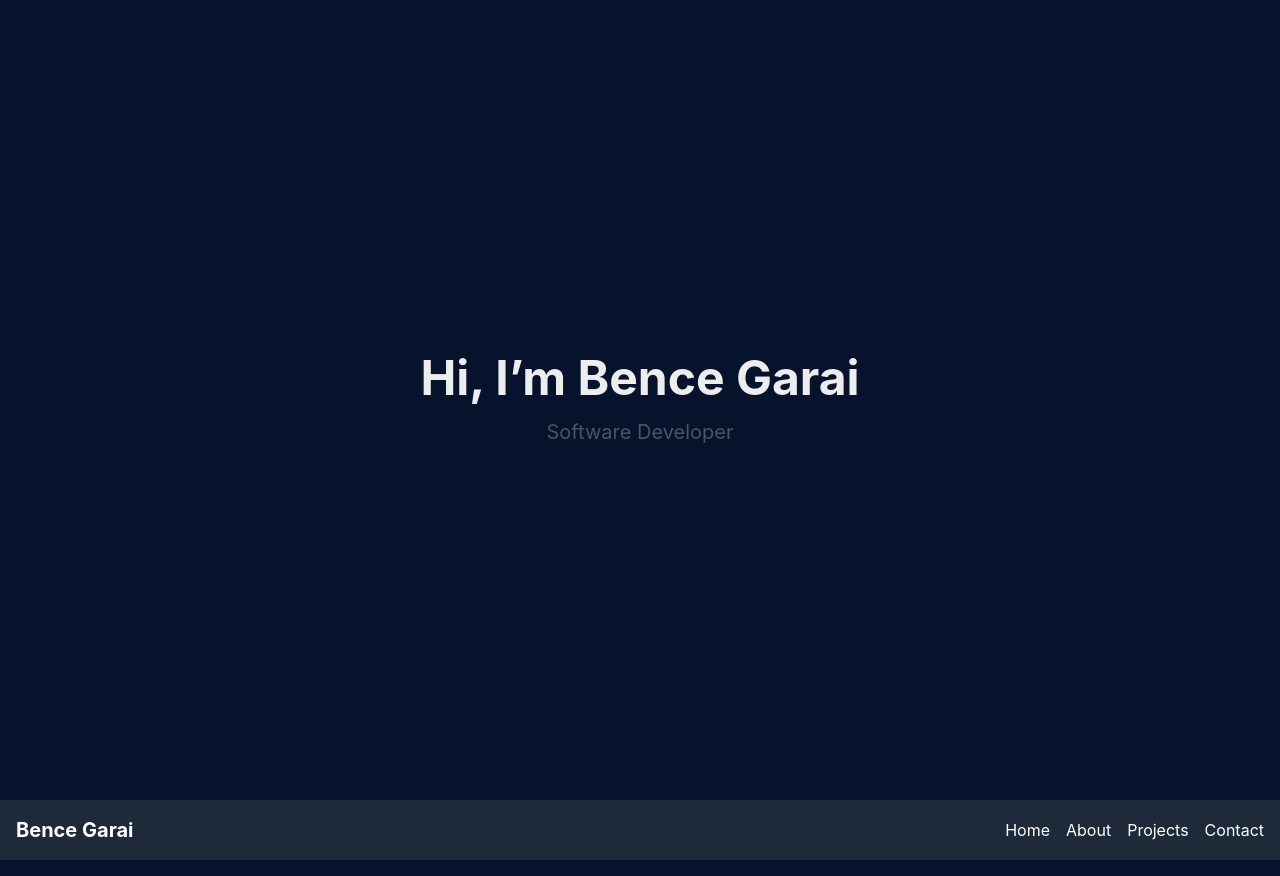
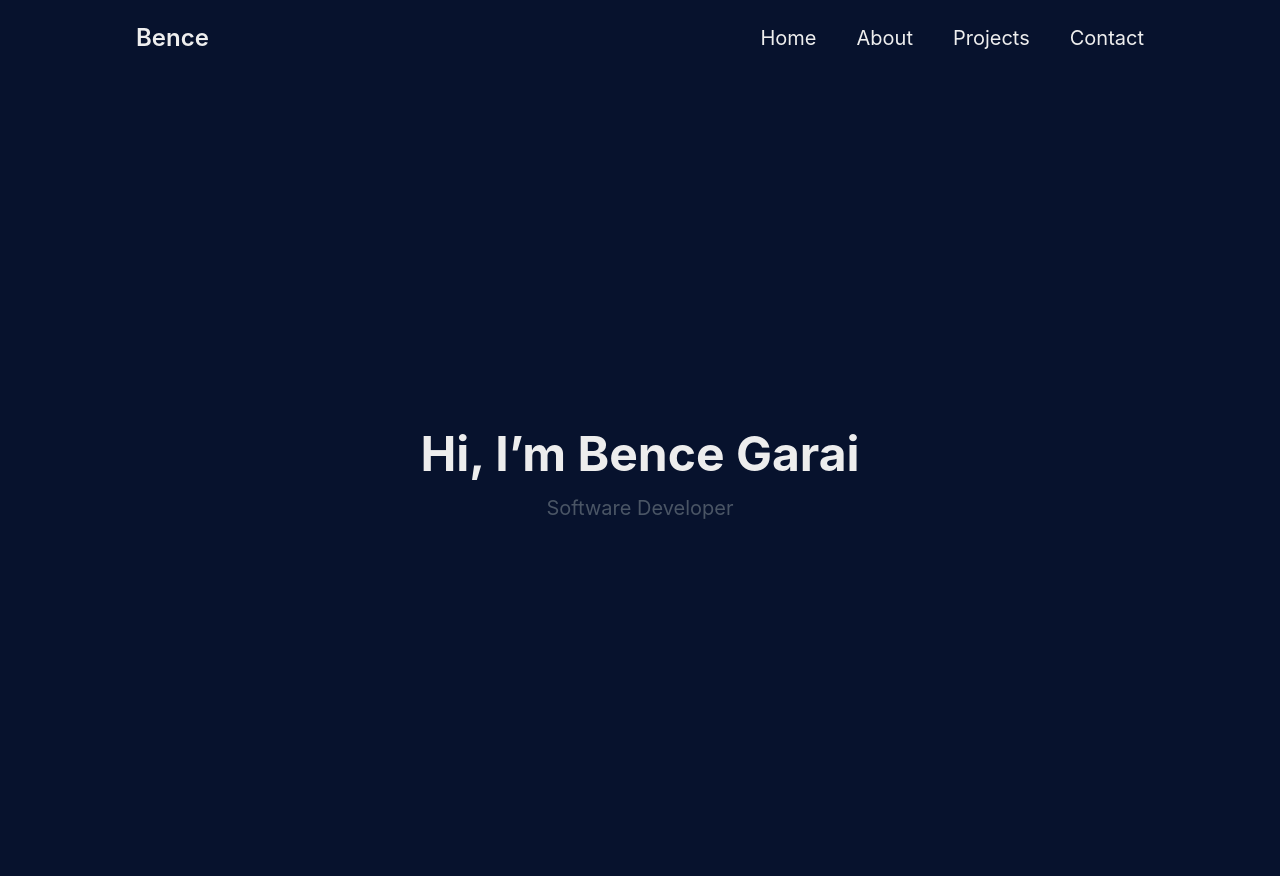
Before and after one commit to BenceGarai/portfolio, a Next.js app: page / in a window 1280 px wide. Built offline with nearby package versions, Linux system fonts and the light colour scheme.

Commit message:
Update navbar

```diff
--- a/src/app/layout.tsx
+++ b/src/app/layout.tsx
@@ -27,8 +27,8 @@ export default function RootLayout({
     <html lang="en">
       <body
         className={`${geistSans.variable} ${geistMono.variable} antialiased`}>
+        <Navbar />
         {children}
-        <Navbar />
       </body>
     </html>
   );
--- a/src/components/ui/navbar.tsx
+++ b/src/components/ui/navbar.tsx
@@ -1,27 +1,36 @@
+"use client";
 import Link from "next/link";
 
 export default function Navbar() {
   return (
-    <nav className="flex justify-between items-center p-4 bg-gray-800 text-white">
-      <div className="text-xl font-bold">Bence Garai</div>
-      <ul className="flex space-x-4">
+    <nav className="flex justify-between items-center p-4 bg-transparent text-primary">
+      <div className="text-2xl font-semibold pl-30">Bence</div>
+      <ul className="flex space-x-10 text-xl p-2 pr-30">
         <li>
-          <Link href="/" className="hover:text-gray-400">
+          <Link
+            href="/"
+            className="hover:text-secondary transition-colors duration-300">
             Home
           </Link>
         </li>
         <li>
-          <Link href="/about" className="hover:text-gray-400">
+          <Link
+            href="/about"
+            className="hover:text-secondary transition-colors duration-300">
             About
           </Link>
         </li>
         <li>
-          <Link href="/projects" className="hover:text-gray-400">
+          <Link
+            href="/projects"
+            className="hover:text-secondary transition-colors duration-300">
             Projects
           </Link>
         </li>
         <li>
-          <Link href="/contact" className="hover:text-gray-400">
+          <Link
+            href="/contact"
+            className="hover:text-secondary transition-colors duration-300">
             Contact
           </Link>
         </li>
```
